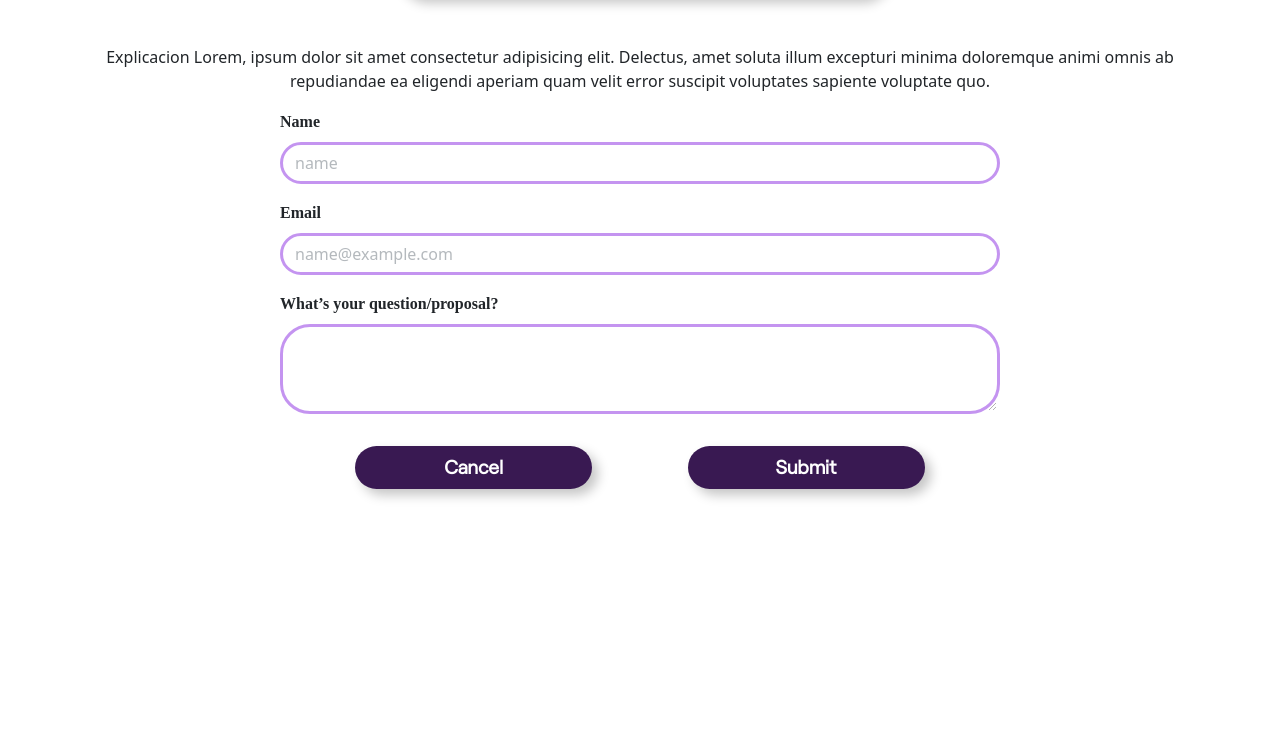
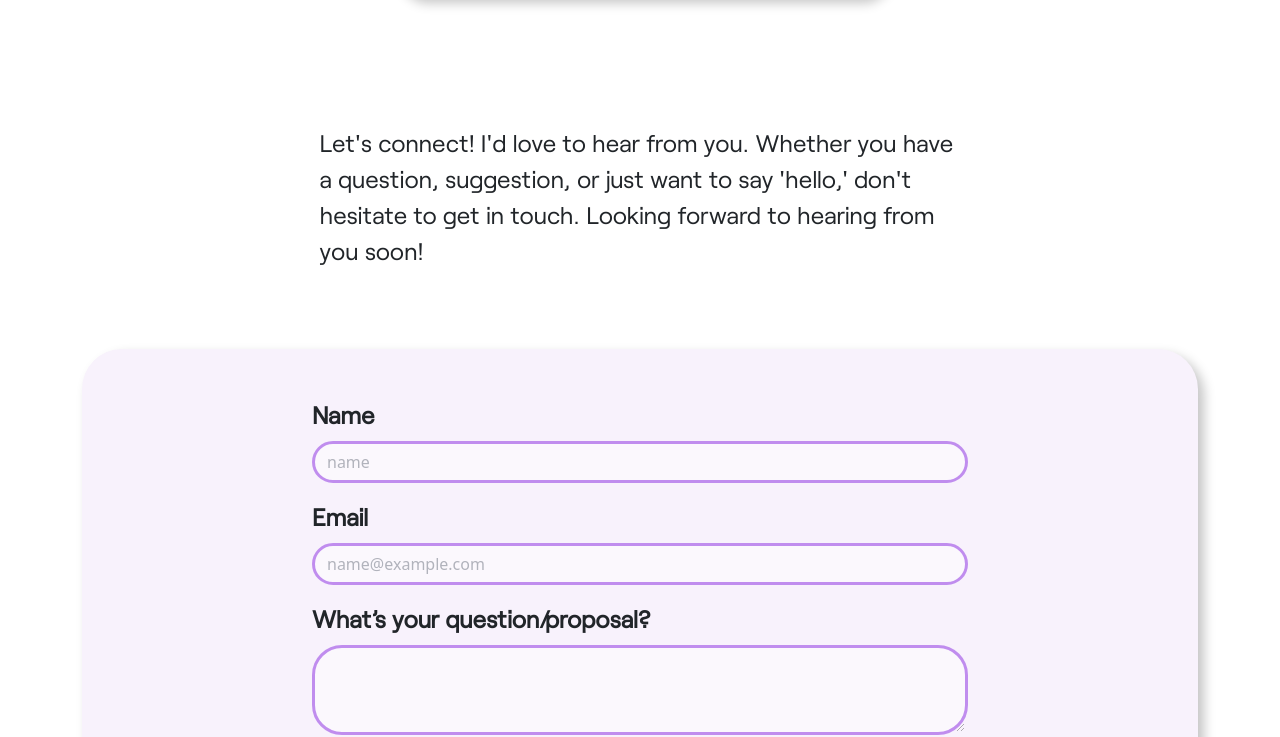
Before and after one commit to guadacastro/portfolio-2023, a website: page pages/contact.html in a window 1280 px wide. Shown: the part 502-1239 px from the top of the page. Drawn offline with nearby package versions, Linux system fonts and the light colour scheme; a web font is replaced by a local one.

Commit message:
added a new sass file for the contact page, changed some styles

```diff
--- a/pages/contact.html
+++ b/pages/contact.html
@@ -60,30 +60,30 @@
                     <h1 class="title1">Contact me.</h1>
                     <h2 class="title2 ">Guadalupe Castro Martinez</h2>
                 </div>
-                <p>Explicacion
-                    Lorem, ipsum dolor sit amet consectetur adipisicing elit. Delectus, amet soluta illum excepturi minima doloremque animi omnis ab repudiandae ea eligendi aperiam quam velit error suscipit voluptates sapiente voluptate quo.
+                <p class="intro-text col-xl-7 ">
+                    Let's connect! I'd love to hear from you. Whether you have a question, suggestion, or just want to say 'hello,' don't hesitate to get in touch. Looking forward to hearing from you soon!
                 </p>
             </div>
-            <div class="row justify-content-center align-self-center forms-box">
+            <div class="row justify-content-center align-self-center forms-box intro-box p-5">
                 <div class="col-xl-8">
                 <form action="./404.html">
 
                         <div class="mb-3">
-                            <label for="name" class="form-label">Name</label>
+                            <label for="name" class="form-label text-style">Name</label>
                             <input type="text" class="form-control rounded-pill input-box" id="name" placeholder="name" required>
                         </div>
                         <div class="mb-3">
-                            <label for="email" class="form-label">Email</label>
+                            <label for="email" class="form-label text-style">Email</label>
                             <input type="email" class="form-control rounded-pill input-box" id="email" placeholder="name@example.com" required>
                         </div>
                         <div class="mb-3">
-                            <label for="comments" class="form-label">What’s your question/proposal?</label>
+                            <label for="comments" class="form-label text-style">What’s your question/proposal?</label>
                             <textarea type="text" class="form-control rounded-4 input-box" id="comments" rows="3" required></textarea>
                         </div>
                         <div class="d-flex justify-content-evenly  align-content-center p-3  row gap-4 ">
 
-                            <input type="reset" value="Cancel" class=" btn col-xl-4 preview-button "></input>
-                            <input type="submit" value="Submit" class="btn  col-xl-4 preview-button "></input>
+                            <input type="reset" value="Cancel" class=" btn col-xl-4 preview-button white-color "></input>
+                            <input type="submit" value="Submit" class="btn  col-xl-4 preview-button"></input>
 
                         </div>
 
--- a/scss/_main-aboutme.scss
+++ b/scss/_main-aboutme.scss
@@ -8,25 +8,31 @@
 
 }
 
-.form-label {
-    font-family: $font-title;
-    font-weight: bold;
-    font-size: 1rem;
-}
+// .form-label {
+//     font-family: $font-title;
+//     font-weight: bold;
+//     font-size: 1rem;
+// }
 
-.forms-box {
-    margin: 0 0 40vh 0;
-}
+// .forms-box {
+//     margin: 0 0 40vh 0;
+// }
 
-.input-box {
+// .input-box {
 
-    border: 3px solid blueviolet;
-    opacity: .5;
-    border-radius: 30px;
-}
+//     border: 3px solid blueviolet;
+//     opacity: .5;
+//     border-radius: 30px;
+// }
 
 @media screen and (min-width: 1200px) {
     .profile-picture-about-me {
         width: 60vh;
     }
 }
+
+@media screen and (min-width: 2559px) {
+    .profile-picture-about-me {
+        width: 45vh;
+    }
+}
--- /dev/null
+++ b/scss/_main-contact.scss
@@ -0,0 +1,33 @@
+.form-label {
+    font-family: $font-title;
+    font-weight: bold;
+    font-size: 1rem;
+}
+
+.forms-box {
+    margin: 0 0 40vh 0;
+}
+
+.input-box {
+
+    border: 3px solid blueviolet;
+    opacity: .5;
+    border-radius: 30px;
+}
+
+.text-style {
+    font-family: map-get($fonts , subtitle );
+    font-size: map-get($fonts-size, text );
+
+
+}
+
+.white-color {
+    background-color: white;
+    color: $dark-violet;
+
+    &:hover {
+        color: white;
+        background-color: $dark-violet;
+    }
+}
--- a/scss/_main-index.scss
+++ b/scss/_main-index.scss
@@ -24,5 +24,7 @@
 
     .profile-picture {
         align-self: center;
+
+
     }
 }
--- a/scss/_utility.scss
+++ b/scss/_utility.scss
@@ -5,6 +5,9 @@
     background-color: red;
 }
 
+.bold {
+    font-weight: bold;
+}
 
 .header-box-white{
     @include header-color(map-get($colors, white));
@@ -39,16 +42,19 @@
     text-align: center;
     display: flex;
     flex-direction: column;
-    gap: 5vh ;
+
 
 
 }
+
+
 
 .intro-text {
     font-family: $font-text;
     font-size: $font-size-text;
     text-align: map-get($fonts-style, text-align );
     margin: 10vh 0vh;
+
 }
 
 .card-box {
@@ -105,4 +111,6 @@
 
 
 
+
+
 }
--- a/scss/styles.scss
+++ b/scss/styles.scss
@@ -8,4 +8,5 @@
 @import 'main-work&projects.scss';
 @import 'main-skills.scss';
 @import 'main-aboutme.scss';
+@import 'main-contact.scss';
 @import 'footer.scss';
```
Also changed, not shown: index.html (+3 -3 lines), pages/aboutme.html (+5 -5 lines), pages/work&projects.html (+3 -3 lines), css/styles.css, 1 other file.
